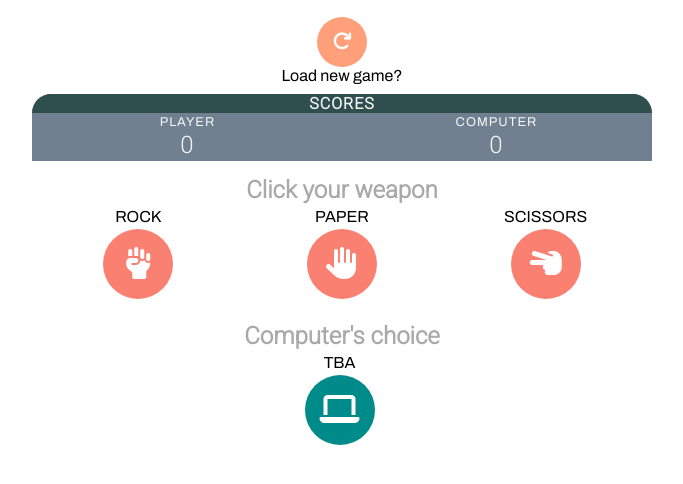
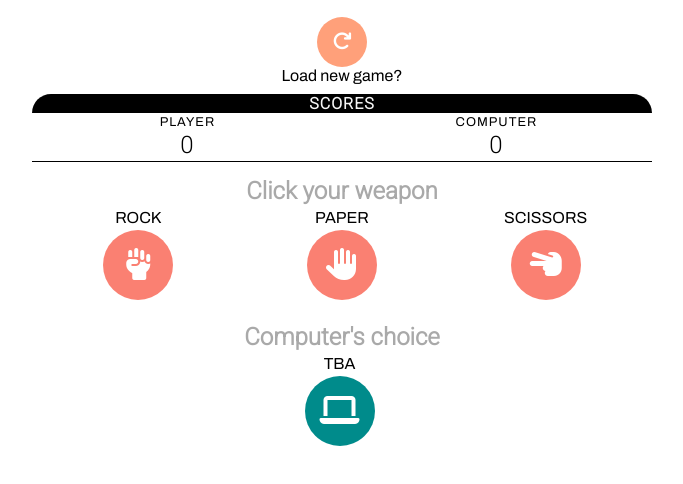
Before and after one commit to jensbrauer/rockpaperscissors, a plain HTML site: page index.html in a window 1280 px wide. Shown: the part 70-554 px from the top of the page, without its empty margins (298-981 px from the left). Drawn offline with Linux system fonts and the light colour scheme.

Commit message:
Added new styling to score-card section in order to be able to highlight who wins the round better and also for gameOver scenario tbd.

```diff
--- a/assets/css/style.css
+++ b/assets/css/style.css
@@ -98,7 +98,7 @@ table {
   text-align: center;
 }
 td, th {
-  width: 50%;
+  width: 30%;
   font-size: 0.8rem;
 }
 td {
@@ -133,7 +133,6 @@ td {
   font-size: 2.2rem;
 }
 
-
 #game-display button {
   color:white;
   text-decoration: none;
@@ -152,13 +151,13 @@ td {
   font-size: 2.2rem;
 }
 #score-card {
-  background-color: slategray;
   border-radius: 20px 20px 0 0;
-  color: whitesmoke;
+  color: black;
   letter-spacing: 1px;
+  border-bottom: 1px solid black;
 }
 #score-card h3 {
-  background-color: darkslategray;
+  background-color: black;
   font-size: 1rem;
   border-radius: 20px 20px 0 0;
   color: whitesmoke;
```
